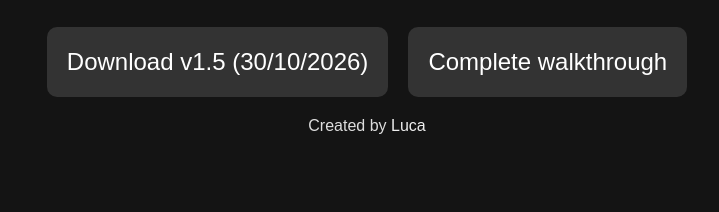
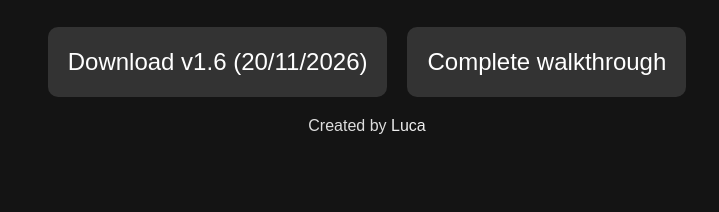
Before and after one commit to zosma180/zosma180.github.com, a plain HTML site: page space-hunters/index.html in a window 1280 px wide. Shown: the part 208-420 px from the top of the page, 273-992 px from the left. Drawn offline with Linux system fonts and the light colour scheme.

Commit message:
Released Space Hunters 1.6

```diff
--- a/space-hunters/index.html
+++ b/space-hunters/index.html
@@ -21,9 +21,9 @@
 
     <div class="actions">
       <a class="action-btn"
-        href="https://github.com/zosma180/zosma180.github.com/releases/download/2026.10.30/Space-Hunters-15.zip"
+        href="https://github.com/zosma180/zosma180.github.com/releases/download/2026.11.20/Space-Hunters-16.zip"
         target="_blank">
-        Download v1.5 (30/10/2026)
+        Download v1.6 (20/11/2026)
       </a>
       <a class="action-btn" href="guide.html">
         Complete walkthrough
```
